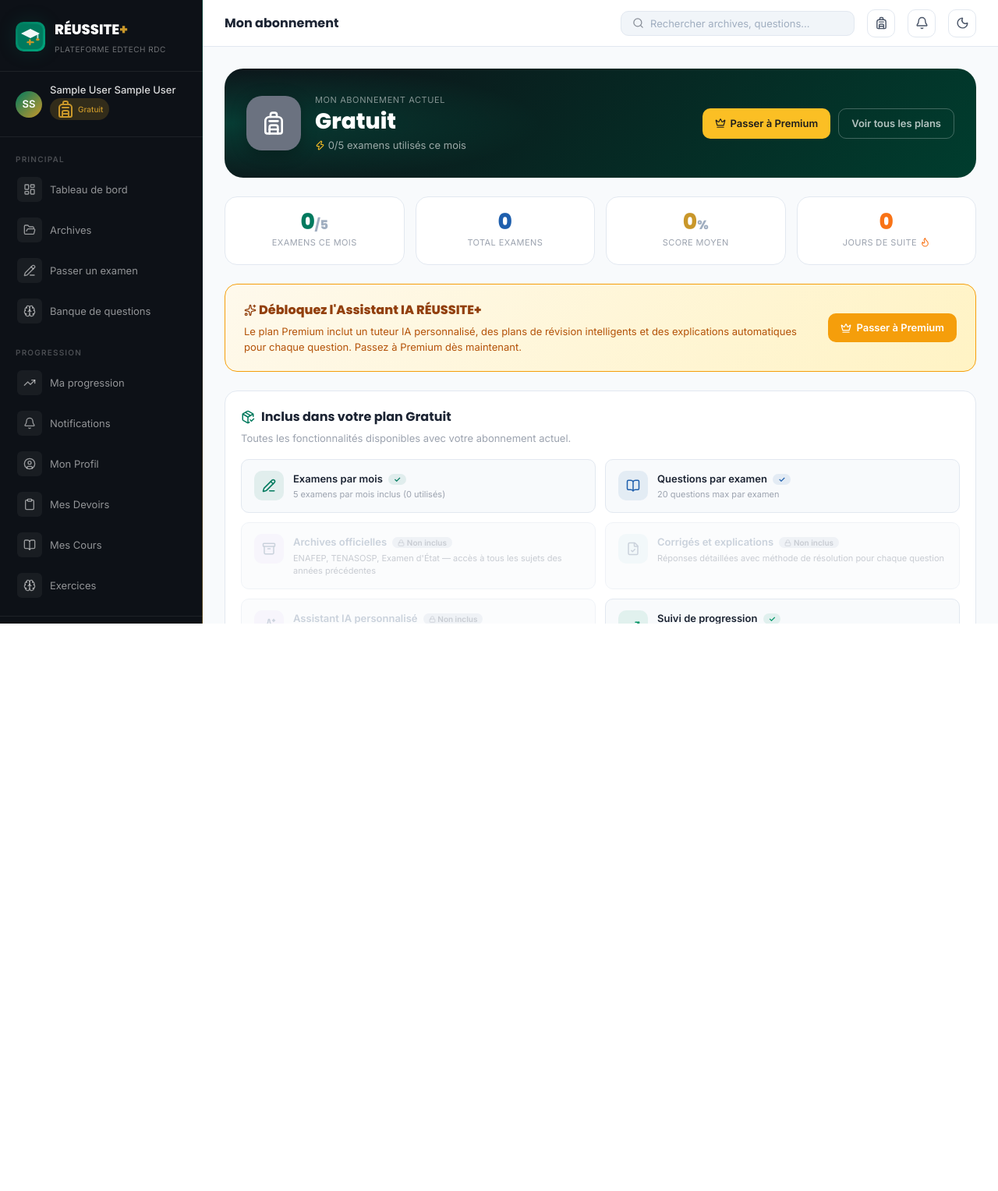
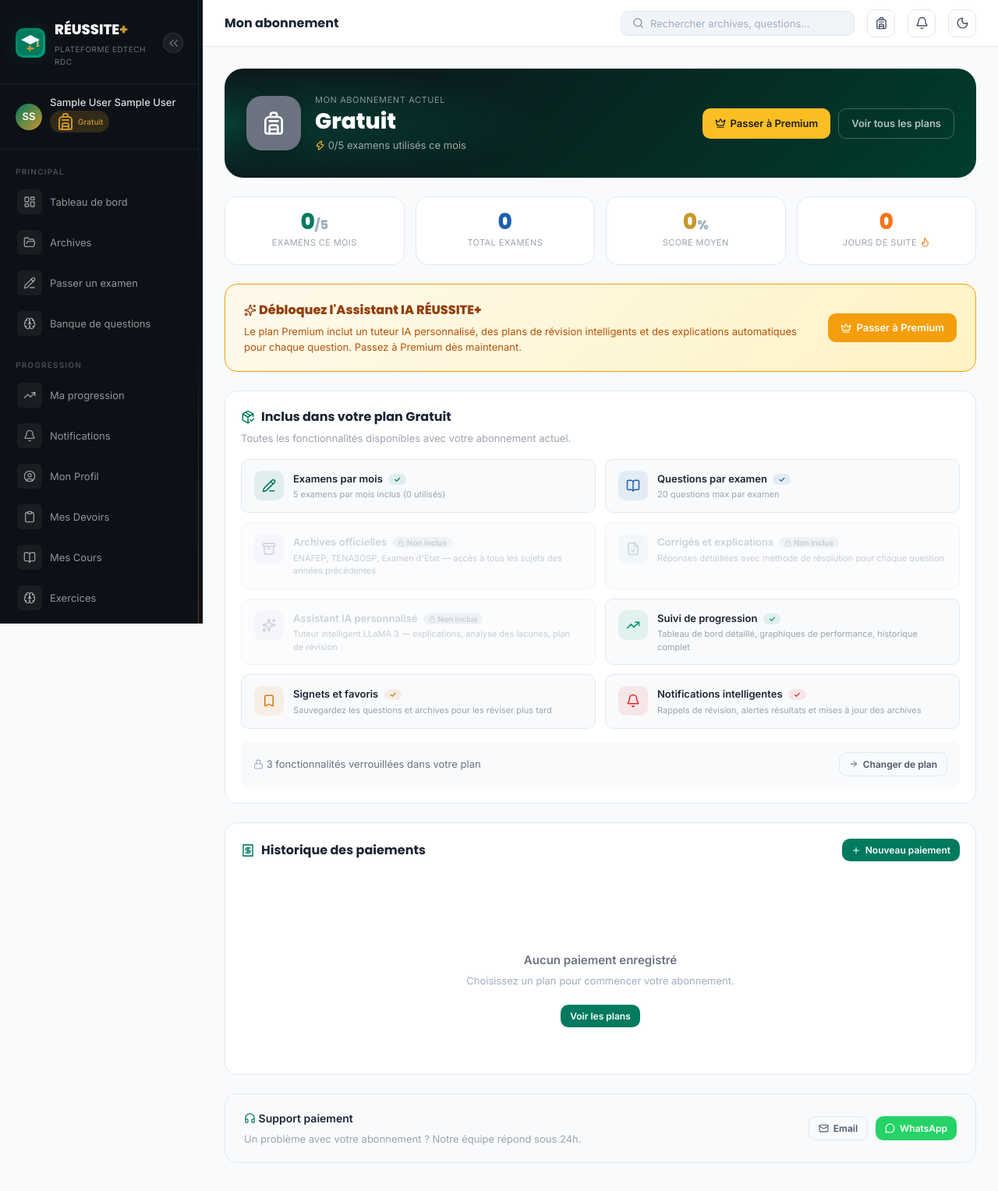
Before and after one commit to codexripple/reussiteplus, a PHP site: page /reussiteplus/abonnement.php in a window 1280 px wide. Shown: the whole page at 78% size. Before the commit the page ends 800 px from the top, so only its background shows below. Run offline with PHP 8.4, Linux system fonts and the light colour scheme; the visitor is signed in with stand-in values (Sample User, id 1); data that the repository does not hold is empty; some libraries are stand-ins or nearby versions.

Commit message:
feat: sidebar fixed + collapse WordPress-style, scroll unique, tooltips, localStorage

```diff
--- a/assets/css/app.css
+++ b/assets/css/app.css
@@ -52,13 +52,16 @@ body {
 }
 
 /* ── Layout App ── */
-.app-wrapper { display: flex; height: 100vh; overflow: hidden; }
+.app-wrapper { display: flex; min-height: 100vh; }
 
 /* ── Sidebar ── */
 .sidebar {
   width: 260px; background: var(--noir);
   display: flex; flex-direction: column; flex-shrink: 0;
-  position: relative; z-index: 100; overflow-y: auto;
+  position: fixed; top: 0; left: 0; height: 100vh;
+  z-index: 100; overflow-y: auto;
+  transition: width 0.25s cubic-bezier(0.4,0,0.2,1);
+  scrollbar-gutter: stable;
 }
 .sidebar::before {
   content: ''; position: absolute; top: 0; right: 0;
@@ -134,8 +137,67 @@ body {
 .sidebar-upgrade-title { font-size: 12px; font-weight: 700; color: var(--gold); }
 .sidebar-upgrade-sub { font-size: 11px; color: rgba(255,255,255,0.5); margin-top: 2px; }
 
+/* ── Sidebar collapse (WordPress-style) ── */
+.sidebar.collapsed { width: 64px; }
+.sidebar.collapsed ~ .main-content { margin-left: 64px; }
+.sidebar.collapsed .logo-text,
+.sidebar.collapsed .logo-sub,
+.sidebar.collapsed .user-info-name,
+.sidebar.collapsed .user-info-plan,
+.sidebar.collapsed .nav-label,
+.sidebar.collapsed .nav-section-title,
+.sidebar.collapsed .nav-badge,
+.sidebar.collapsed .sidebar-upgrade,
+.sidebar.collapsed .sidebar-adm-header-text { display: none !important; }
+.sidebar.collapsed .sidebar-logo { justify-content: center; padding: 20px 0; gap: 0; }
+.sidebar.collapsed .logo-icon { margin: 0 auto; }
+.sidebar.collapsed .sidebar-user { justify-content: center; padding: 12px 4px; }
+.sidebar.collapsed .sidebar-nav { padding: 8px 6px; }
+.sidebar.collapsed .nav-item { justify-content: center; padding: 9px 6px; }
+.sidebar.collapsed .nav-icon { width: 38px; height: 38px; margin: 0; }
+.sidebar.collapsed .sidebar-bottom { padding: 10px 6px; }
+.sidebar.collapsed .sidebar-bottom .nav-item { justify-content: center; }
+/* Badge visible even collapsed */
+.sidebar.collapsed .nav-item > span[style*="background:#EF4444"],
+.sidebar.collapsed .nav-item > span[style*="background:#F59E0B"] {
+  position: absolute; top: 4px; right: 4px;
+  width: 16px; height: 16px; padding: 0; display: flex; align-items: center;
+  justify-content: center; font-size: 9px; border-radius: 50%;
+}
+
+/* Tooltip quand sidebar collapsed */
+.sidebar.collapsed .nav-item { position: relative; }
+.sidebar.collapsed .nav-item::after {
+  content: attr(data-tooltip);
+  position: absolute; left: calc(100% + 10px); top: 50%; transform: translateY(-50%);
+  background: var(--gris-800); color: rgba(255,255,255,.92);
+  font-size: 12px; font-weight: 500; font-family: var(--font-body);
+  padding: 5px 11px; border-radius: var(--radius); white-space: nowrap;
+  pointer-events: none; opacity: 0; transition: opacity 0.12s;
+  z-index: 500; box-shadow: var(--shadow);
+}
+.sidebar.collapsed .nav-item:hover::after { opacity: 1; }
+
+/* Bouton collapse */
+.sidebar-collapse-btn {
+  display: flex; align-items: center; justify-content: center;
+  width: 26px; height: 26px; border-radius: 50%;
+  background: rgba(255,255,255,.06); border: 1px solid rgba(255,255,255,.1);
+  cursor: pointer; margin-left: auto; flex-shrink: 0; transition: var(--transition);
+  color: rgba(255,255,255,.35); padding: 0;
+}
+.sidebar-collapse-btn:hover { background: rgba(255,255,255,.12); color: rgba(255,255,255,.8); }
+.sidebar-collapse-btn svg { width: 13px; height: 13px; stroke: currentColor; transition: transform .25s; flex-shrink: 0; }
+.sidebar.collapsed .sidebar-collapse-btn { margin: 8px auto 0; }
+.sidebar.collapsed .sidebar-collapse-btn svg { transform: rotate(180deg); }
+
 /* ── Main Content ── */
-.main-content { flex: 1; overflow-y: auto; display: flex; flex-direction: column; }
+.main-content {
+  flex: 1; min-width: 0;
+  display: flex; flex-direction: column;
+  margin-left: 260px; min-height: 100vh;
+  transition: margin-left 0.25s cubic-bezier(0.4,0,0.2,1);
+}
 
 .topbar {
   background: var(--blanc); border-bottom: 1px solid var(--gris-200);
@@ -359,7 +421,9 @@ select.form-control { cursor: pointer; }
   /* Icône loupe dans topbar */
   .topbar-search-btn { display: flex !important; }
 
-  /* Contenu principal */
+  /* Contenu principal : annuler le margin-left car sidebar est en drawer */
+  .main-content { margin-left: 0 !important; transition: none; }
+
   .page-content { padding: 14px; }
 
   /* Stats : 2 colonnes resserrées */
@@ -431,9 +495,8 @@ select.form-control { cursor: pointer; }
 /* ── Icône loupe (mobile, cachée par défaut) ── */
 .topbar-search-btn { display: none; }
 
-/* ── Fix app-wrapper pour éviter le scroll horizontal ── */
-.app-wrapper { overflow-x: hidden; }
-.main-content { min-width: 0; }
+/* Disable transitions on initial load */
+.no-transition, .no-transition * { transition: none !important; }
 
 /* ── Sidebar nav items plus grands sur mobile (touch targets) ── */
 @media (max-width: 768px) {
--- a/includes/header_app.php
+++ b/includes/header_app.php
@@ -39,6 +39,9 @@ if (is_admin()) {
       <div class="logo-text">RÉUSSITE<span>+</span></div>
       <div class="logo-sub">Plateforme EdTech RDC</div>
     </div>
+    <button class="sidebar-collapse-btn" id="sidebarCollapseBtn" title="Réduire">
+      <svg viewBox="0 0 24 24" fill="none" stroke-width="2.5" stroke-linecap="round" stroke-linejoin="round"><path d="M11 19l-7-7 7-7"/><path d="M21 19l-7-7 7-7"/></svg>
+    </button>
   </div>
 
   <div class="sidebar-user">
```
Also changed, not shown: assets/js/app.js (+38 -0 lines).
